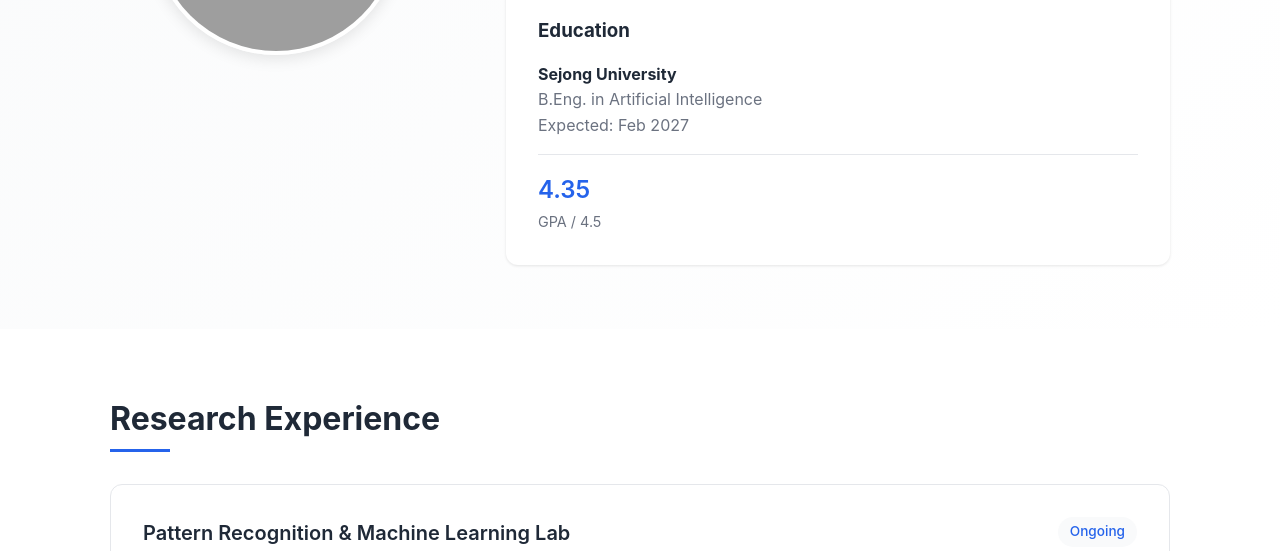
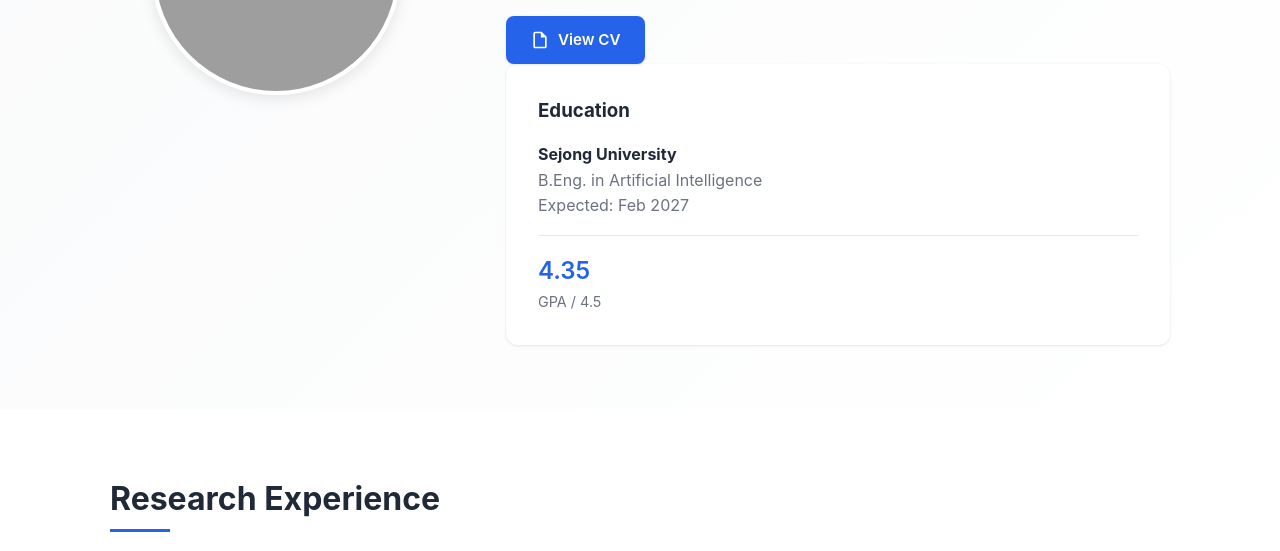
Before and after one commit to jayyoonakajaeha/jayyoonakajaeha.github.io, a plain HTML site: page index.html in a window 1280 px wide. Shown: the part 549-1100 px from the top of the page. Drawn offline with Linux system fonts and the light colour scheme; grey boxes are pictures that could not be loaded.

Commit message:
Update index.html

```diff
--- a/index.html
+++ b/index.html
@@ -513,6 +513,27 @@
                 margin-bottom: 1rem;
             }
         }
+
+        .btn-primary {
+            display: inline-flex;
+            align-items: center;
+            justify-content: center;
+            padding: 0.75rem 1.5rem;
+            background-color: var(--primary-color);
+            color: white;
+            font-weight: 600;
+            font-size: 0.95rem;
+            text-decoration: none;
+            border-radius: 8px;
+            transition: all 0.3s ease;
+            box-shadow: 0 1px 3px rgba(0, 0, 0, 0.1);
+        }
+
+        .btn-primary:hover {
+            background-color: #1d4ed8;
+            transform: translateY(-2px);
+            box-shadow: 0 4px 8px rgba(0, 0, 0, 0.15);
+        }
     </style>
 </head>
 <body>
@@ -616,6 +637,14 @@
                                 </svg>
                             </a> -->
                         </div>
+                    </div>
+                    <div style="margin-top: 2rem;">
+                        <a href="assets/Jaeha_Yoon_CV.pdf" target="_blank" rel="noopener noreferrer" class="btn-primary">
+                            <svg width="20" height="20" fill="currentColor" viewBox="0 0 24 24" style="margin-right: 0.5rem;">
+                                <path d="M14 2H6c-1.1 0-1.99.9-1.99 2L4 20c0 1.1.89 2 1.99 2H18c1.1 0 2-.9 2-2V8l-6-6zM6 20V4h7v5h5v11H6z"/>
+                            </svg>
+                            View CV
+                        </a>
                     </div>
                     <div class="hero-image">
                         <!-- Education highlights -->
```
